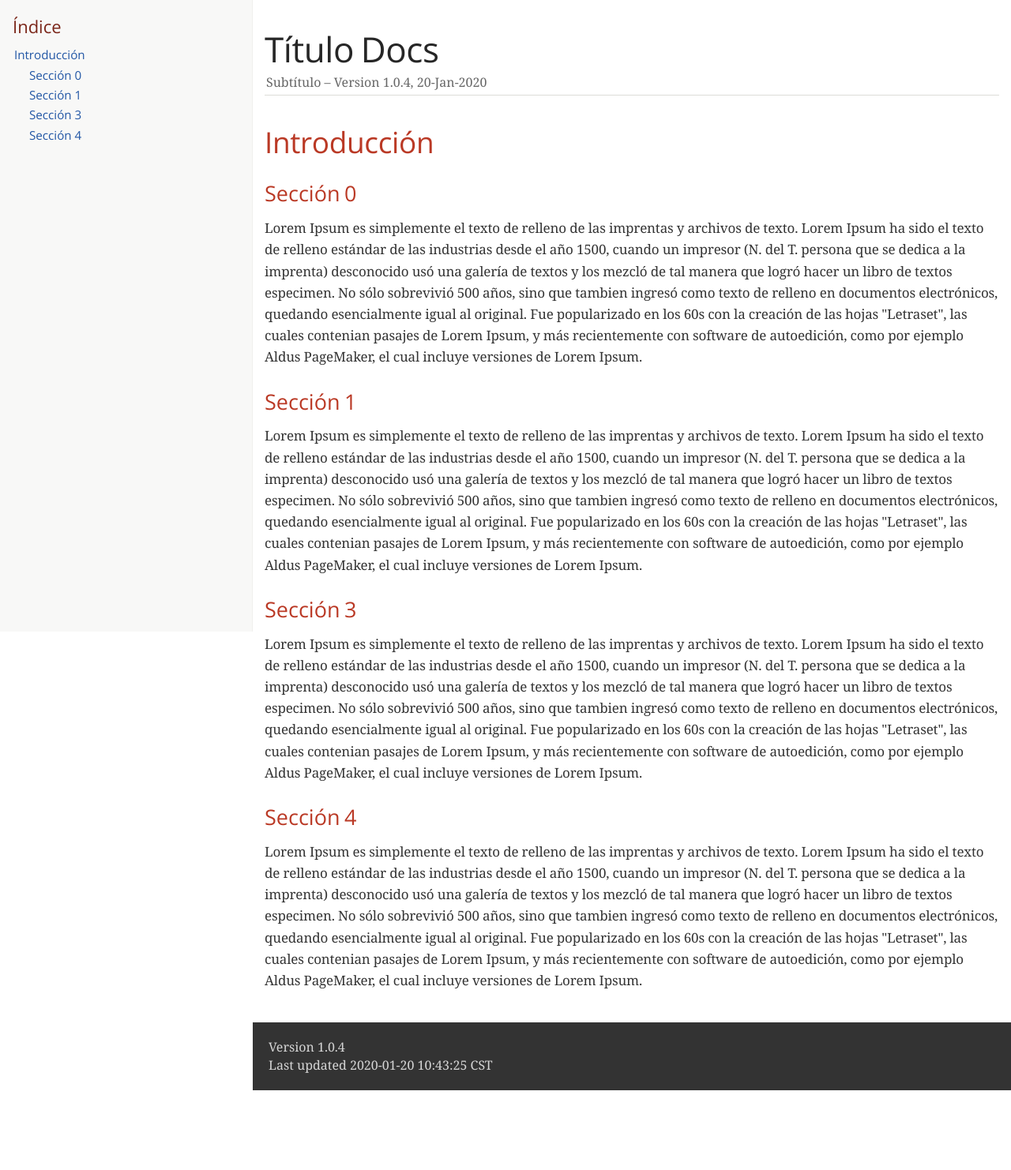
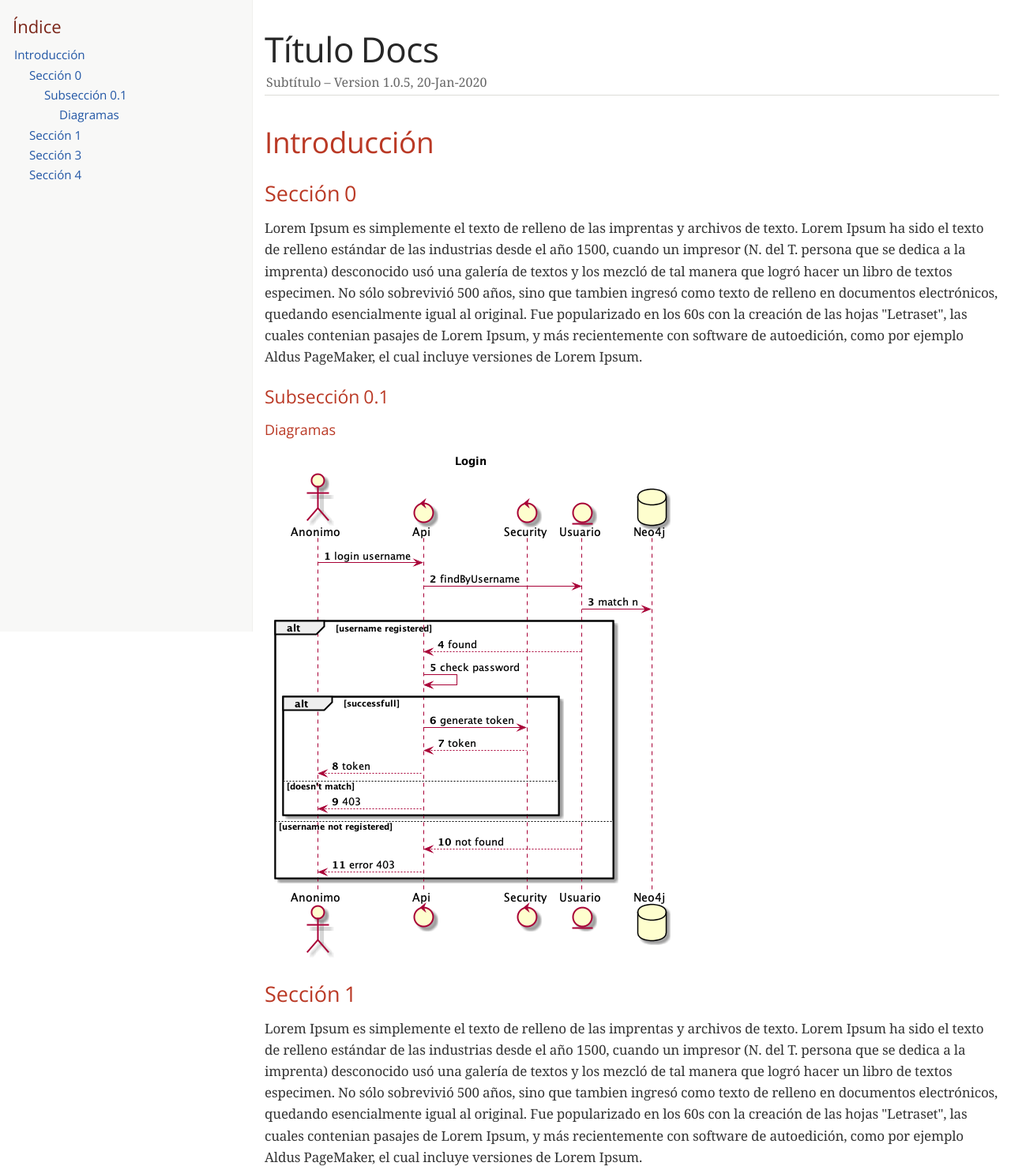
Before and after one commit to angel-94/template-documentacion, a plain HTML site: page index.html in a window 1280 px wide. Shown: the top 1482 px of the page at 79% size. Before the commit the page ends 1381 px from the top, so only its background shows below. Drawn offline with nearby package versions, Linux system fonts and the light colour scheme; a web font is replaced by a local one.

Commit message:
Publish documentation for :template-documentation:1.0.5

```diff
--- a/index.html
+++ b/index.html
@@ -516,7 +516,7 @@ table.CodeRay td.code>pre{padding:0}
 <h1>Título Docs</h1>
 <div class="details">
 <span id="author" class="author">Subtítulo</span><br>
-<span id="revnumber">version 1.0.4,</span>
+<span id="revnumber">version 1.0.5,</span>
 <span id="revdate">20-Jan-2020</span>
 </div>
 <div id="toc" class="toc2">
@@ -524,7 +524,15 @@ table.CodeRay td.code>pre{padding:0}
 <ul class="sectlevel1">
 <li><a href="#introducción">Introducción</a>
 <ul class="sectlevel2">
-<li><a href="#sección-0">Sección 0</a></li>
+<li><a href="#sección-0">Sección 0</a>
+<ul class="sectlevel3">
+<li><a href="#subsección-0-1">Subsección 0.1</a>
+<ul class="sectlevel4">
+<li><a href="#diagramas">Diagramas</a></li>
+</ul>
+</li>
+</ul>
+</li>
 <li><a href="#sección-1">Sección 1</a></li>
 <li><a href="#sección-3">Sección 3</a></li>
 <li><a href="#sección-4">Sección 4</a></li>
@@ -547,7 +555,18 @@ table.CodeRay td.code>pre{padding:0}
 <div class="paragraph">
 <p>Lorem Ipsum es simplemente el texto de relleno de las imprentas y archivos de texto. Lorem Ipsum ha sido el texto de relleno estándar de las industrias desde el año 1500, cuando un impresor (N. del T. persona que se dedica a la imprenta) desconocido usó una galería de textos y los mezcló de tal manera que logró hacer un libro de textos especimen. No sólo sobrevivió 500 años, sino que tambien ingresó como texto de relleno en documentos electrónicos, quedando esencialmente igual al original. Fue popularizado en los 60s con la creación de las hojas "Letraset", las cuales contenian pasajes de Lorem Ipsum, y más recientemente con software de autoedición, como por ejemplo Aldus PageMaker, el cual incluye versiones de Lorem Ipsum.</p>
 </div>
+<div class="sect3">
+<h4 id="subsección-0-1">Subsección 0.1</h4>
+<div class="sect4">
+<h5 id="diagramas">Diagramas</h5>
+<div class="imageblock">
+<div class="content">
+<img src="images/secuencia-login.png" alt="secuencia login" width="519" height="651">
+</div>
+</div>
 <div style="page-break-after: always;"></div>
+</div>
+</div>
 </div>
 <div class="sect2">
 <h3 id="sección-1">Sección 1</h3>
@@ -574,7 +593,7 @@ table.CodeRay td.code>pre{padding:0}
 </div>
 <div id="footer">
 <div id="footer-text">
-Version 1.0.4<br>
+Version 1.0.5<br>
 Last updated 2020-01-20 10:43:25 CST
 </div>
 </div>
```
Also changed, not shown: 01-seccion-00.html (+12 -1 lines), images/secuencia-login.png (added), 7 other files.
